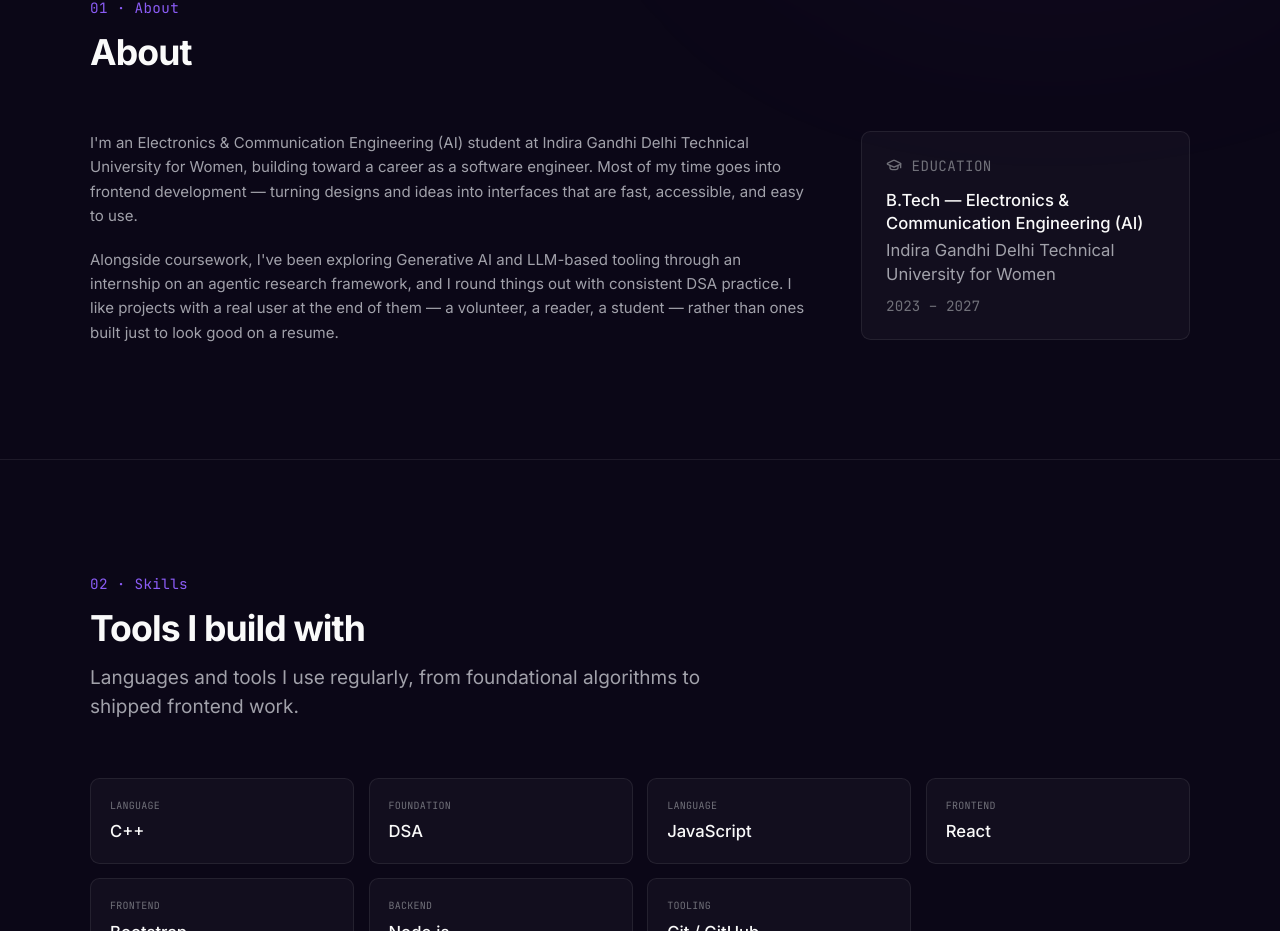
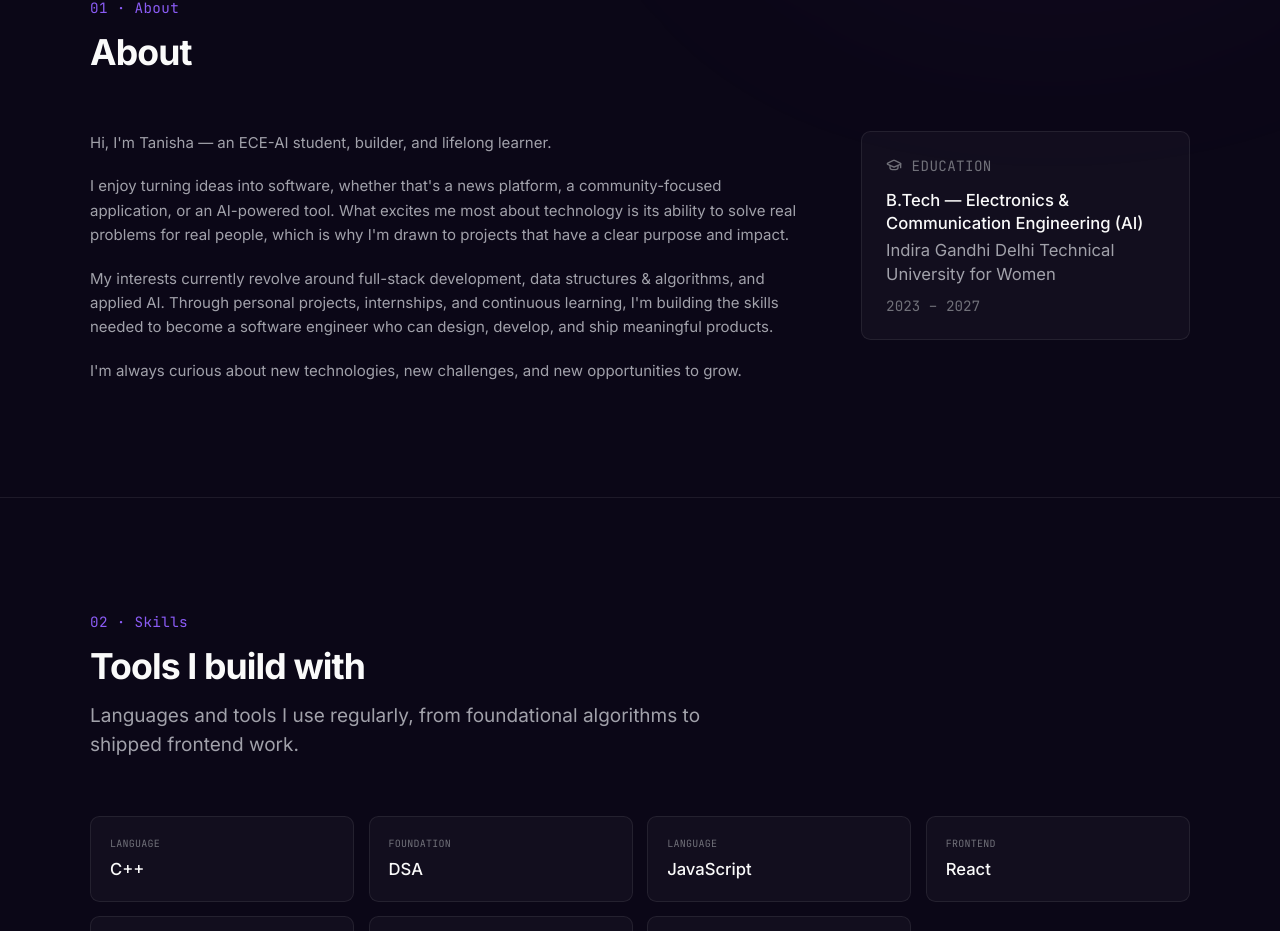
Before and after one commit to TAnisha016/tanisha-portfolio, a React (Vite) app: page / in a window 1280 px wide. Shown: the part 916-1847 px from the top of the page. Built offline with nearby package versions, Linux system fonts and the light colour scheme.

Commit message:
about update

```diff
--- a/src/components/About.jsx
+++ b/src/components/About.jsx
@@ -23,7 +23,7 @@ export default function About() {
           </Reveal>
 
           <Reveal delay={160}>
-            <div className="rounded-lg border border-bg-border bg-bg-surface p-5">
+            <div className="rounded-lg border border-bg-border bg-bg-surface p-5 ">
               <div className="flex items-center gap-2 text-ink-muted mb-3">
                 <GraduationCap size={16} />
                 <span className="font-mono text-xs uppercase tracking-wide">Education</span>
--- a/src/data/portfolio.js
+++ b/src/data/portfolio.js
@@ -16,8 +16,10 @@ export const profile = {
 export const about = {
   heading: 'About',
   paragraphs: [
-    "I'm an Electronics & Communication Engineering (AI) student at Indira Gandhi Delhi Technical University for Women, building toward a career as a software engineer. Most of my time goes into frontend development — turning designs and ideas into interfaces that are fast, accessible, and easy to use.",
-    "Alongside coursework, I've been exploring Generative AI and LLM-based tooling through an internship on an agentic research framework, and I round things out with consistent DSA practice. I like projects with a real user at the end of them — a volunteer, a reader, a student — rather than ones built just to look good on a resume.",
+    "Hi, I'm Tanisha — an ECE-AI student, builder, and lifelong learner.",
+    "I enjoy turning ideas into software, whether that's a news platform, a community-focused application, or an AI-powered tool. What excites me most about technology is its ability to solve real problems for real people, which is why I'm drawn to projects that have a clear purpose and impact.",
+    "My interests currently revolve around full-stack development, data structures & algorithms, and applied AI. Through personal projects, internships, and continuous learning, I'm building the skills needed to become a software engineer who can design, develop, and ship meaningful products.",
+    "I'm always curious about new technologies, new challenges, and new opportunities to grow. ",
   ],
 };
 
```
